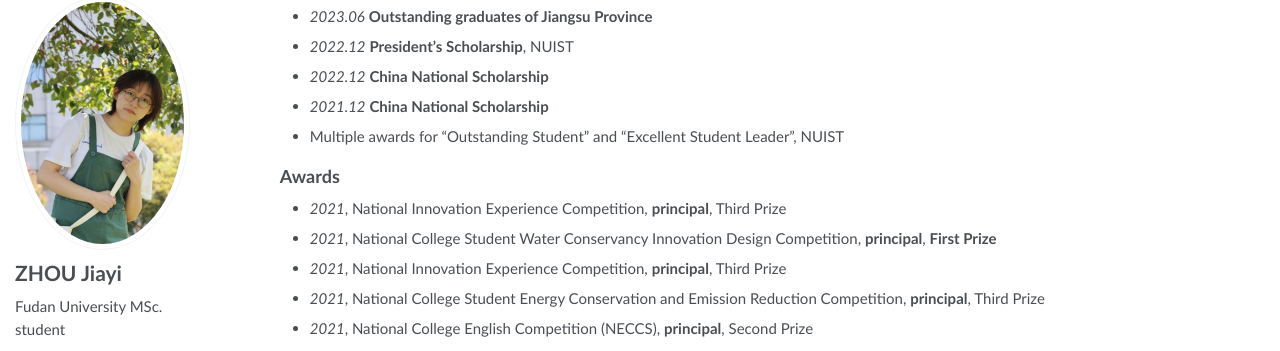
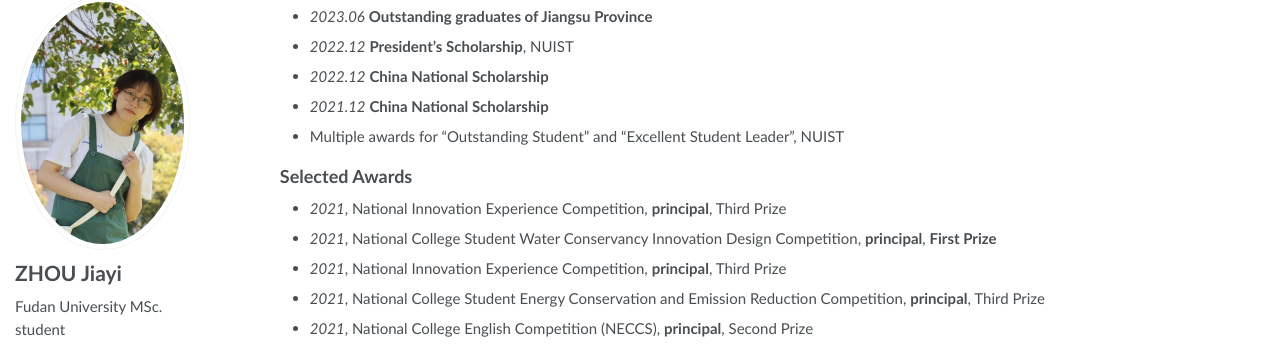
Before and after one commit to jiayizhou1022/jiayizhou1022.github.io, a Jekyll site: the page built from _pages/about.md, in a window 1280 px wide and 900 px high, scrolled down 856 px. Shown: the part 95-446 px from the top of the window. Built offline with Jekyll 4.4.1, drawn with Linux system fonts in a browser that asks for light colours.

Commit message:
Update about.md

```diff
--- a/_pages/about.md
+++ b/_pages/about.md
@@ -75,7 +75,7 @@ My research interests include **atmospheric chemistry experiments, field experim
 - *2021.12* **China National Scholarship**
 - Multiple awards for "Outstanding Student" and "Excellent Student Leader", NUIST
 
-## Awards
+## Selected Awards
 - *2021*, National Innovation Experience Competition, **principal**, Third Prize
 - *2021*, National College Student Water Conservancy Innovation Design Competition, **principal**, **First Prize**
 - *2021*, National Innovation Experience Competition, **principal**, Third Prize
```
